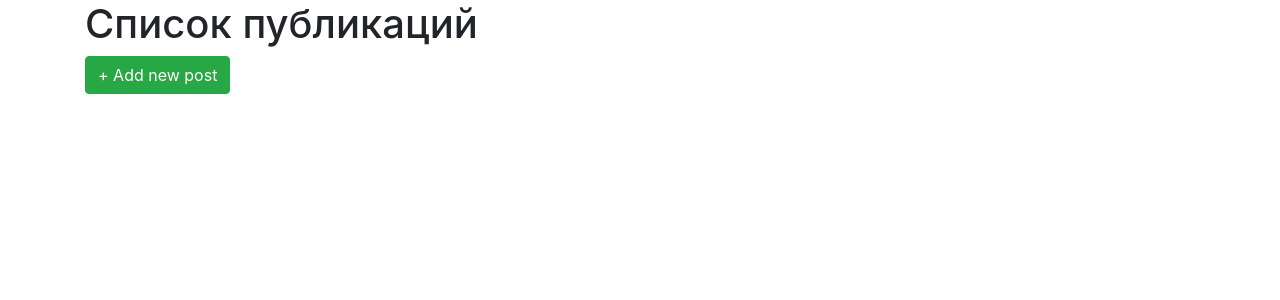
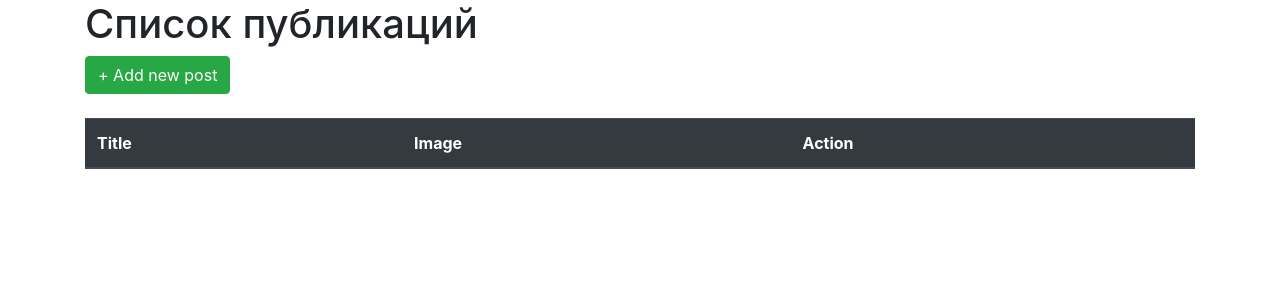
Before and after one commit to addirossi/django_blog, a Django app: page /posts/ in a window 1280 px wide. Shown: the part 56-356 px from the top of the page. Run offline with Django 3.2, Linux system fonts and the light colour scheme; data that the repository does not hold is empty; some libraries are stand-ins or nearby versions.

Commit message:
Add bootstrap tables

```diff
--- a/makers_test/blog/templates/blog/posts_list.html
+++ b/makers_test/blog/templates/blog/posts_list.html
@@ -4,9 +4,22 @@
     <h1>Список публикаций</h1>
     <a role="button" class="btn btn-success" href="{% url 'add-post' %}"> + Add new post</a><br>
     <br>
-    {% for post in posts %}
-    <p><a href="{% url 'post-details' pk=post.id %}">{{ post.title }}</a><br>
-           {% if post.image %}<a href="{% url 'post-details' pk=post.id %}"><img width="200" height="200" src="{{ post.image.url }}"></a>{% endif %}
-        </p>
-    {% endfor %}
+    <table class="table">
+      <thead class="thead-dark">
+        <tr>
+          <th scope="col">Title</th>
+          <th scope="col">Image</th>
+          <th scope="col">Action</th>
+        </tr>
+      </thead>
+      <tbody>
+        {% for post in posts %}
+            <tr>
+                <td><a href="{% url 'post-details' post.id %}">{{ post.title }}</a></td>
+                <td>{% if post.image %}<img src="{{ post.image.url }}" width="100" height="100">{% endif %}</td>
+                <td><a class="btn btn-success btn-sm" role="button" href="{% url 'update-post' post.id %}">Update post</a> <a class="btn btn-secondary btn-sm" role="button" href="{% url 'delete-post' post.id %}">Delete post</a></td>
+            </tr>
+        {% endfor %}
+      </tbody>
+    </table>
 {% endblock body %}
```
Also changed, not shown: makers_test/blog/templates/blog/index.html (+19 -3 lines).
